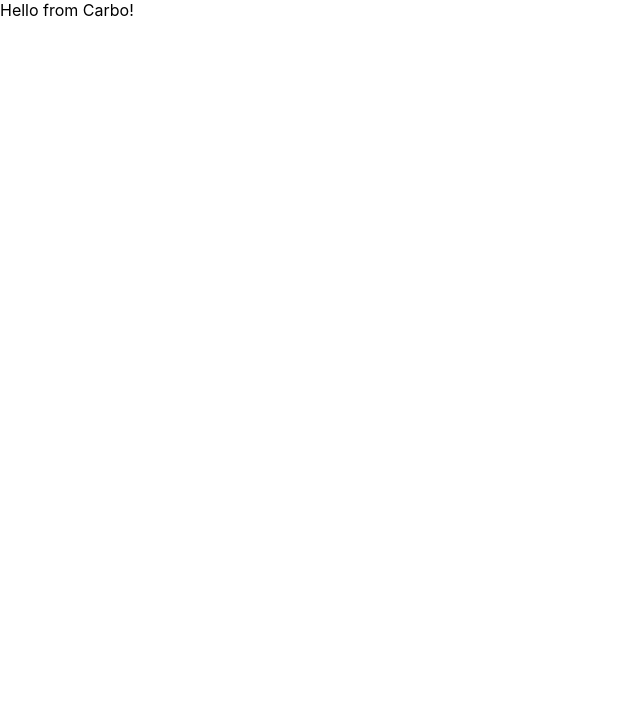
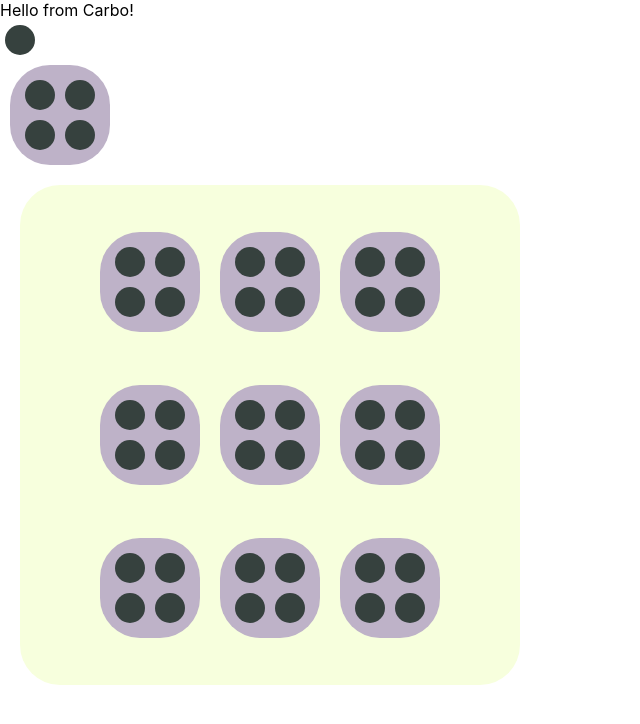
Before and after one commit to bhajder/carbo, a React (Create React App) app: page / in a window 1280 px wide. Shown: the top 724 px of the page, without its empty margins (0-640 px from the left). Built offline with nearby package versions, Linux system fonts and the light colour scheme.

Commit message:
Added basic structure

```diff
--- a/package.json
+++ b/package.json
@@ -7,7 +7,8 @@
     "react": "^16.13.1",
     "react-dom": "^16.13.1",
     "react-router-dom": "^5.2.0",
-    "react-scripts": "3.4.1"
+    "react-scripts": "3.4.1",
+    "styled-components": "^5.1.1"
   },
   "scripts": {
     "start": "react-scripts start",
--- /dev/null
+++ b/src/components/atoms/Atom/atom.styled.js
@@ -0,0 +1,10 @@
+import styled from 'styled-components';
+
+export const AtomBlock = styled.div`
+    width: 30px;
+    height: 30px;
+    border-radius: 50%;
+    background-color: #36413E;
+    box-sizing: border-box;
+    margin: 5px;
+`;
--- /dev/null
+++ b/src/components/atoms/Atom/index.js
@@ -0,0 +1,10 @@
+import React from 'react';
+import { AtomBlock } from './atom.styled';
+
+const Atom = () => {
+    return (
+        <AtomBlock />
+    )
+}
+
+export default Atom;
--- /dev/null
+++ b/src/components/molecules/Molecule/index.js
@@ -0,0 +1,19 @@
+import React from 'react';
+
+import Atom from '../../atoms/Atom';
+
+import { MoleculeWrapper } from './molecule.styled.js';
+
+
+const Molecule = () => {
+    return (
+        <MoleculeWrapper>
+            <Atom />
+            <Atom />
+            <Atom />
+            <Atom />
+        </MoleculeWrapper>
+    );
+}
+
+export default Molecule;
--- /dev/null
+++ b/src/components/molecules/Molecule/molecule.styled.js
@@ -0,0 +1,15 @@
+import styled from 'styled-components';
+
+export const MoleculeWrapper = styled.div`
+    display: flex;
+    align-items: center;
+    justify-content: center;
+    width: 100px;
+    height: 100px;
+    flex-wrap: wrap;
+    background-color: #BEB2C8;
+    border-radius: 40px;
+    padding: 10px;
+    margin: 10px;
+    box-sizing: border-box;
+`;
--- /dev/null
+++ b/src/components/organisms/Organism/index.js
@@ -0,0 +1,26 @@
+import React, { Fragment } from 'react';
+
+import Molecule from '../../molecules/Molecule';
+
+import { OrganismWrapper } from './organism.styled.js';
+
+
+const Organism = () => {
+    return (
+        <Fragment>
+            <OrganismWrapper>
+                <Molecule />
+                <Molecule />
+                <Molecule />
+                <Molecule />
+                <Molecule />
+                <Molecule />
+                <Molecule />
+                <Molecule />
+                <Molecule />
+            </OrganismWrapper>
+        </Fragment>
+    );
+}
+
+export default Organism;
--- /dev/null
+++ b/src/components/organisms/Organism/organism.styled.js
@@ -0,0 +1,15 @@
+import styled from 'styled-components';
+
+export const OrganismWrapper = styled.div`
+    display: flex;
+    flex-wrap: wrap;
+    width: 500px;
+    height: 500px;
+    border-radius: 40px;
+    background: #F7FFDD;
+    padding: 20px;
+    margin: 20px;
+    box-sizing: border-box;
+    align-items: center;
+    justify-content: center;
+`;
--- a/src/components/pages/Home/index.js
+++ b/src/components/pages/Home/index.js
@@ -1,8 +1,16 @@
 import React, { Fragment } from 'react';
+
+
+import Atom from '../../atoms/Atom';
+import Molecule from '../../molecules/Molecule';
+import Organism from '../../organisms/Organism';
 
 const Home = () => (
 	<Fragment>
 		Hello from Carbo!
+		<Atom />
+		<Molecule />
+		<Organism />
 	</Fragment>
 );
 
```
Also changed, not shown: src/components/atoms/Title/index.js (added, +11 -0 lines), src/components/atoms/Title/title.styled.js (added, +7 -0 lines), 1 other file (tests, documents, lock files or other folders).
